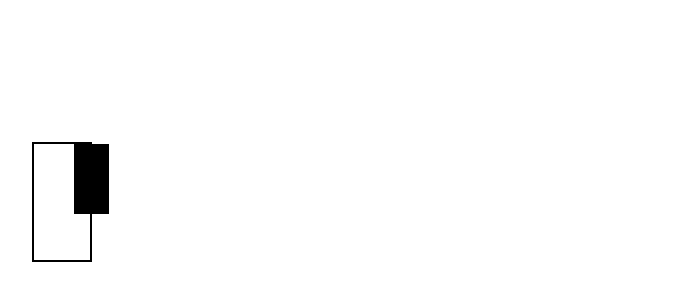
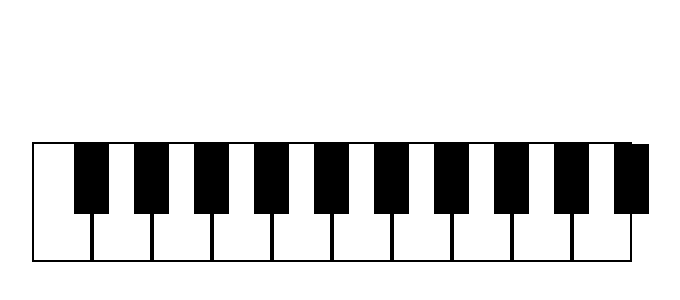
Before and after one commit to LUCA-DesComBes/piano_heroV1, a website built with Vite: page index.html in a window 1280 px wide. Shown: the part 108-408 px from the top of the page, without its empty margins (218-898 px from the left). Built offline with nearby package versions, Linux system fonts and the light colour scheme.

Commit message:
click aqua

```diff
--- a/main.js
+++ b/main.js
@@ -1,9 +1,16 @@
 const container = document.createElement("div")
 container.classList = "container";
 document.body.appendChild(container)
+
+
+for(let i = 0; i < 10; i++){
     const white = document.createElement("div");
     white.classList = "white";
     container.appendChild(white);
     const black = document.createElement("div");
     black.classList = "black";
     white.appendChild(black);
+    white.addEventListener("click", () => {
+        white.style.backgroundColor = "aqua"
+    })
+}
--- a/style.css
+++ b/style.css
@@ -18,6 +18,6 @@
     height: 70px;
     width: 35px;
     background-color: #000;
-    border: 2px solid black;
     position: absolute;  left: 40px;
+    z-index: 1;
 }
```
Lines whose indentation alone changed are shown as unchanged.
